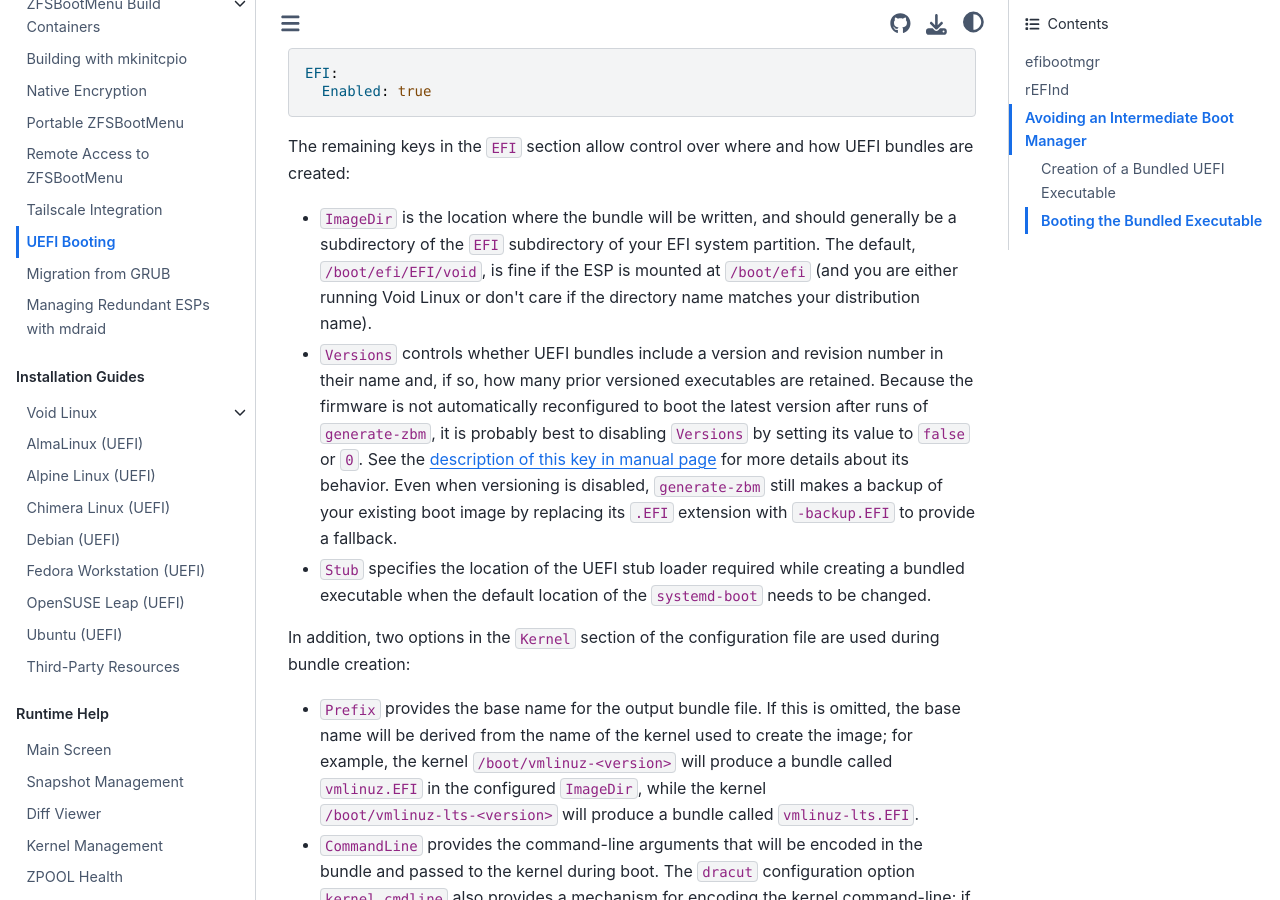
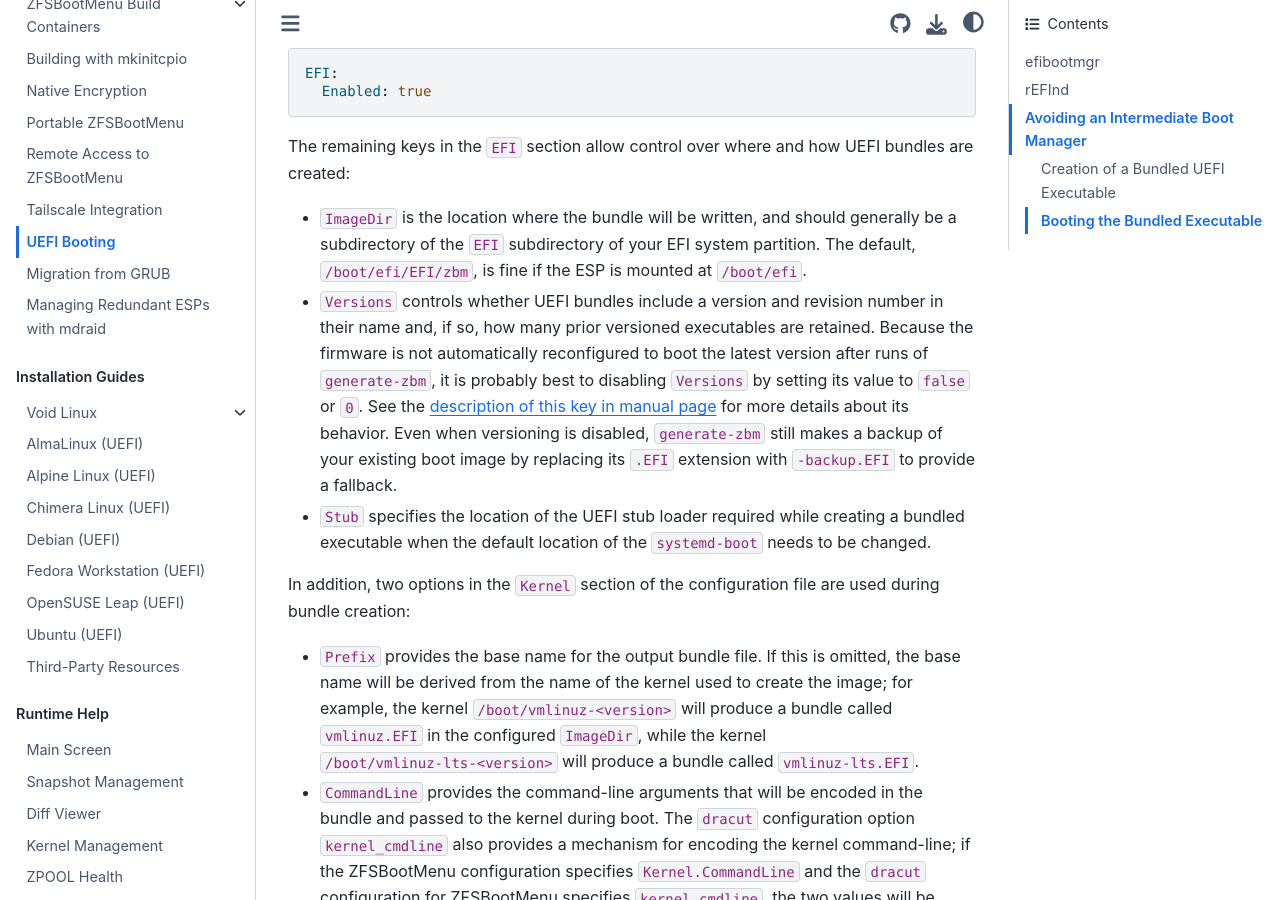
Before and after one commit to zbm-dev/zfsbootmenu, a Sphinx documentation site: the page built from docs/general/uefi-booting.rst, in a window 1280 px wide and 900 px high, scrolled down 2664 px. Built offline with Sphinx 7.4.7 and the Sphinx Book theme 1.1.4, drawn with Linux system fonts in a browser that asks for light colours.

Commit message:
docs: Fix default UEFI Executable location

```diff
--- a/docs/general/native-encryption.rst
+++ b/docs/general/native-encryption.rst
@@ -3,7 +3,7 @@
 
 ZFSBootMenu can import pools or filesystems with native encryption enabled. If your boot environments are not encrypted
 but, for example, ``/home`` is, you will not receive a decryption prompt during boot. To ensure that you can decrypt
-your pool to load the kernel and initramfs, you'll need to you have the filesystem parameters configured correctly.
+your pool to load the kernel and initramfs, you'll need to have the filesystem parameters configured correctly.
 
 It's critical that ``keyformat`` is set to ``passphrase``, otherwise you'll be unable to enter the correct value in the
 bootloader. OpenZFS currently supports only one key, but in a way which ZFSBootMenu can exploit: if you configure the
--- a/docs/general/uefi-booting.rst
+++ b/docs/general/uefi-booting.rst
@@ -109,9 +109,8 @@
 The remaining keys in the ``EFI`` section allow control over where and how UEFI bundles are created:
 
 * ``ImageDir`` is the location where the bundle will be written, and should generally be a subdirectory of the ``EFI``
-  subdirectory of your EFI system partition. The default, ``/boot/efi/EFI/void``, is fine if the ESP is mounted at
-  ``/boot/efi`` (and you are either running Void Linux or don't care if the directory name matches your distribution
-  name).
+  subdirectory of your EFI system partition. The default, ``/boot/efi/EFI/zbm``, is fine if the ESP is mounted at
+  ``/boot/efi``.
 * ``Versions`` controls whether UEFI bundles include a version and revision number in their name and, if so, how many
   prior versioned executables are retained. Because the firmware is not automatically reconfigured to boot the latest
   version after runs of ``generate-zbm``, it is probably best to disabling ``Versions`` by setting its value to ``false``
```
